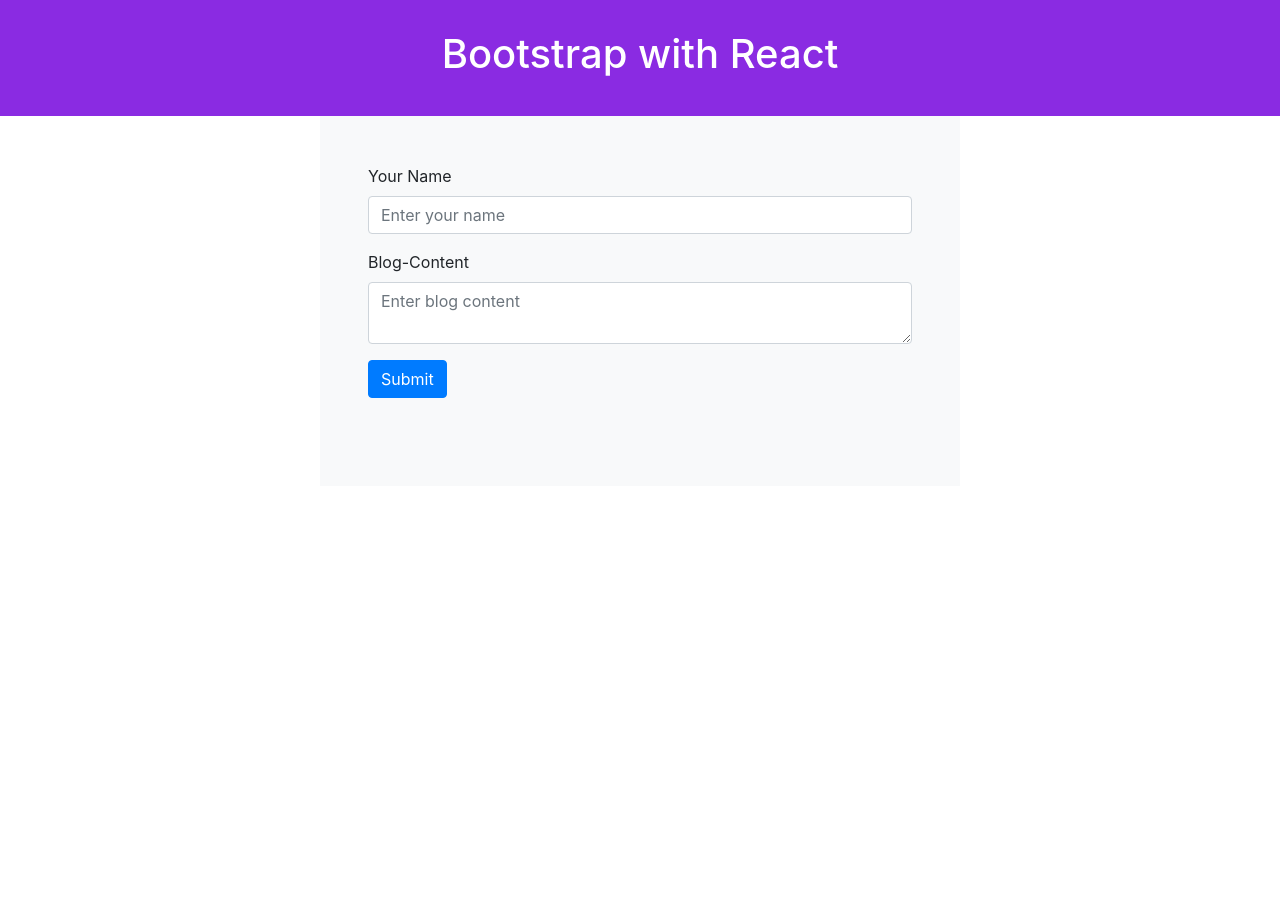
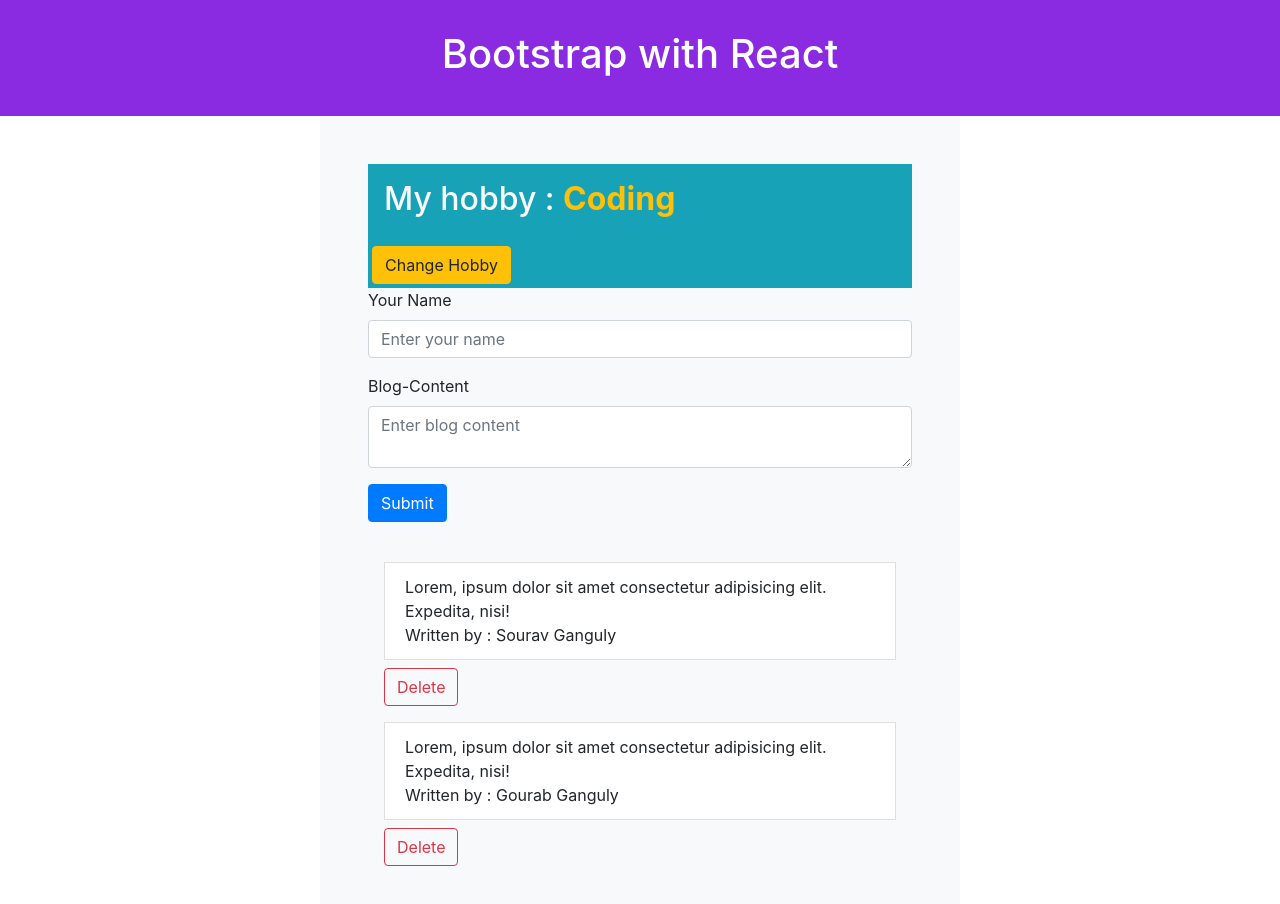
Before and after one commit to iamsourav37/react-first-proj, a React (Create React App) app: page / in a window 1280 px wide. Shown: the top 904 px of the page. Before the commit the page ends 800 px from the top, so only its background shows below. Built offline with nearby package versions, Linux system fonts and the light colour scheme.

Commit message:
useEffect hooks example

```diff
--- a/src/Component/Compo_B/Blog.jsx
+++ b/src/Component/Compo_B/Blog.jsx
@@ -1,4 +1,4 @@
-import React, { useState } from "react";
+import React, { useState, useEffect } from "react";
 import BlogForm from "./BlogForm";
 import BlogList from "./BlogList";
 
@@ -9,7 +9,27 @@
 };
 
 const Blog = () => {
-  const [blogs, setBlogs] = useState([]);
+  const [blogs, setBlogs] = useState([
+    {
+      id: Math.random(),
+      name: "Sourav Ganguly",
+      content:
+        "Lorem, ipsum dolor sit amet consectetur adipisicing elit. Expedita, nisi!",
+    },
+    {
+      id: Math.random(),
+      name: "Gourab Ganguly",
+      content:
+        "Lorem, ipsum dolor sit amet consectetur adipisicing elit. Expedita, nisi!",
+    },
+  ]);
+
+  const [myHobby, setMyHobby] = useState("Coding");
+
+  useEffect(() => {
+    console.log("use effect called");
+    console.log(blogs);
+  }, [myHobby]);
 
   const onFormSubmit = (event) => {
     const name = event.target[0].value;
@@ -19,13 +39,24 @@
   };
 
   const onDelete = (id) => {
-    console.log("given id : ", id);
-    const data = blogs.filter((value, index) => value.id !== id);
+    const data = blogs.filter((value) => value.id !== id);
     setBlogs([...data]);
   };
 
   return (
     <div className=" container-fluid bg-light p-5" style={divStyle}>
+      <div className="bg-info text-light">
+        <h2 className="display-5 p-3">
+          My hobby :{" "}
+          <span className="font-weight-bold text-warning"> {myHobby}</span>
+        </h2>
+        <button
+          className="btn btn-warning m-1"
+          onClick={() => setMyHobby("Travelling")}
+        >
+          Change Hobby
+        </button>
+      </div>
       <BlogForm onFormSubmit={onFormSubmit} />
       <br />
       <BlogList blogs={blogs} deleteHandle={onDelete} />
```
